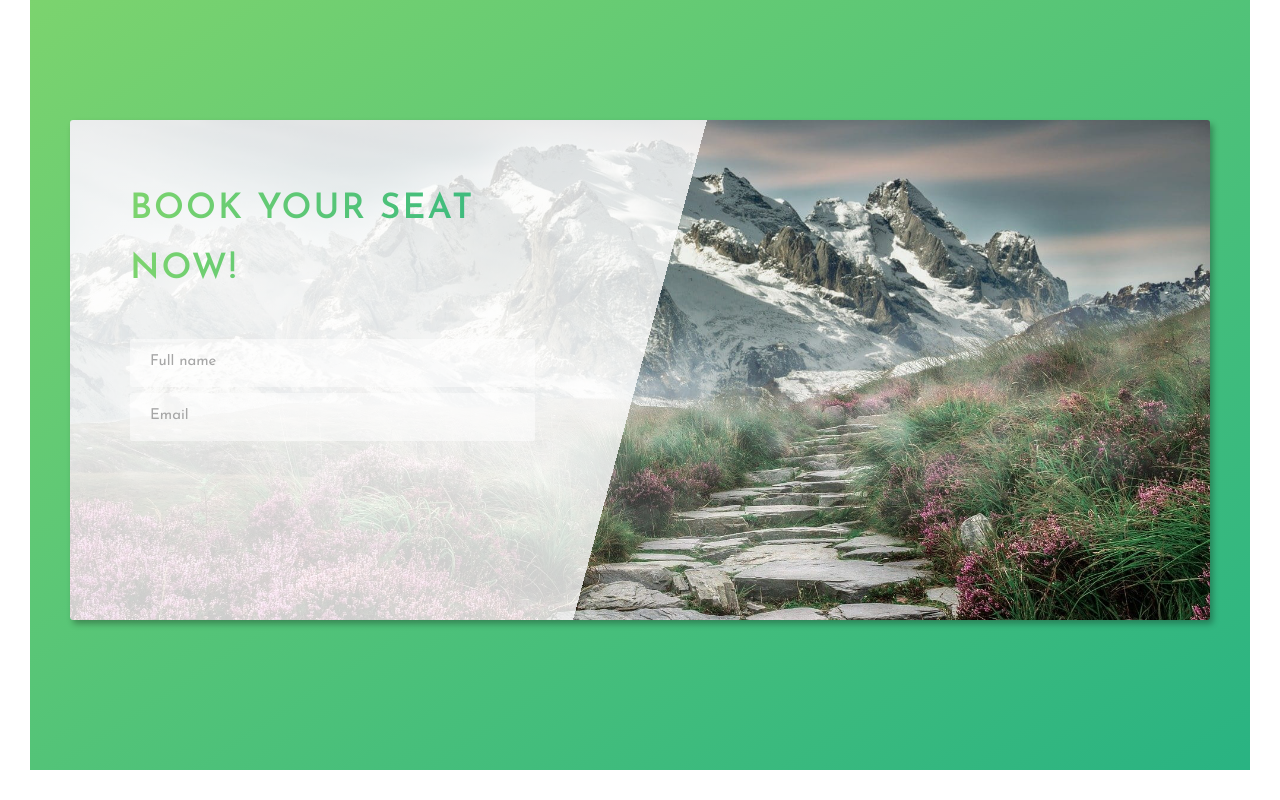
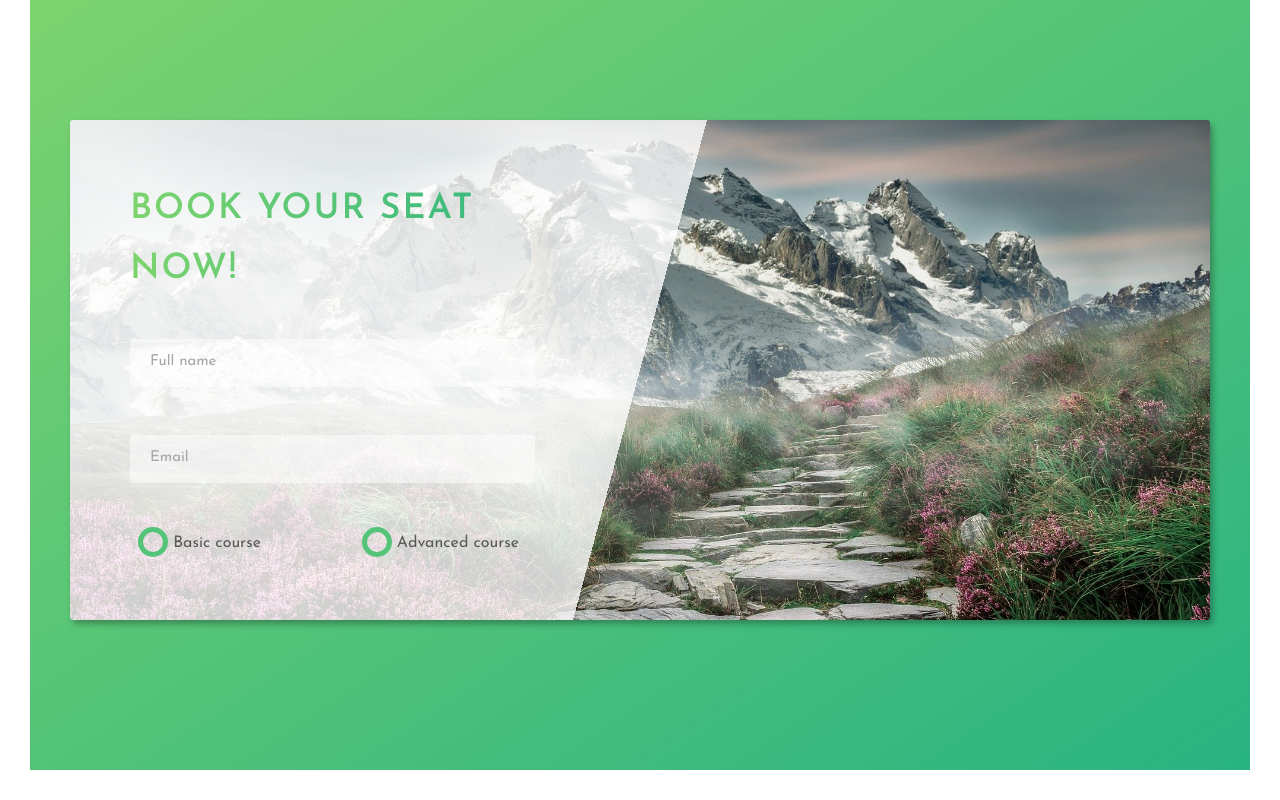
Before and after one commit to jakubfolta/Webpage-BetterLife, a website: page index.html in a window 1280 px wide. Shown: the part 4401-5201 px from the top of the page. Drawn offline with Linux system fonts and the light colour scheme.

Commit message:
Build booking section - form component.

```diff
--- a/index.html
+++ b/index.html
@@ -318,6 +318,22 @@
                   <input type="email" class="form__input" placeholder="Email" id="email" required>
                   <label for="email" class="form__label">Email</label>
                 </div>
+
+                <div class="form__group">
+                  <div class="form__radio-group">
+                    <input type="radio" class="form__radio-input" id="basic" name="size">
+                    <label for="basic" class="form__radio-label">
+                      <span class="form__radio-button"></span>
+                      Basic course</label>
+                  </div>
+
+                  <div class="form__radio-group">
+                    <input type="radio" class="form__radio-input" id="advanced" name="size">
+                    <label for="advanced" class="form__radio-label">
+                      <span class="form__radio-button"></span>
+                      Advanced course</label>
+                    </div>
+                </div>
               </form>
             </div>
           </div>
--- a/src/sass/components/_form.scss
+++ b/src/sass/components/_form.scss
@@ -14,6 +14,7 @@
     border-bottom: .3rem solid transparent;
     display: block;
     width: 90%;
+    transition: all .3s ease;
 
     &::placeholder {
       color: $color-grey-dark-2;
@@ -40,7 +41,54 @@
   }
 
   &__input:placeholder-shown + &__label {
-    margin-top: -3.5rem;
     opacity: 0;
+    visibility: hidden;
+    transform: translateY(-4rem);
+  }
+
+  &__radio-group {
+    display: inline-block;
+    width: 49%;
+  }
+
+  &__radio-input {
+    -webkit-appearance: none;
+  }
+
+  &__radio-label {
+    font-size: $default-font-size;
+    cursor: pointer;
+    position: relative;
+    padding-left: 4rem;
+  }
+
+  &__radio-button {
+    display: inline-block;
+    width: 3rem;
+    height: 3rem;
+    border: 5px solid $color-primary;
+    border-radius: 50%;
+    position: absolute;
+    top: -.8rem;
+    left: .5rem;
+
+    &::after {
+      content: '';
+      display: block;
+      height: 1.5rem;
+      width: 1.5rem;
+      position: absolute;
+      top: 50%;
+      left: 50%;
+      transform: translate(-50%, -50%);
+      background-color: $color-primary;
+      border-radius: 50%;
+      opacity: 0;
+      transition: all .3s ease;
+    }
+  }
+
+  &__radio-input:checked ~ &__radio-label &__radio-button::after {
+    opacity: 1;
   }
 }
```
Also changed, not shown: src/css/main.css.
